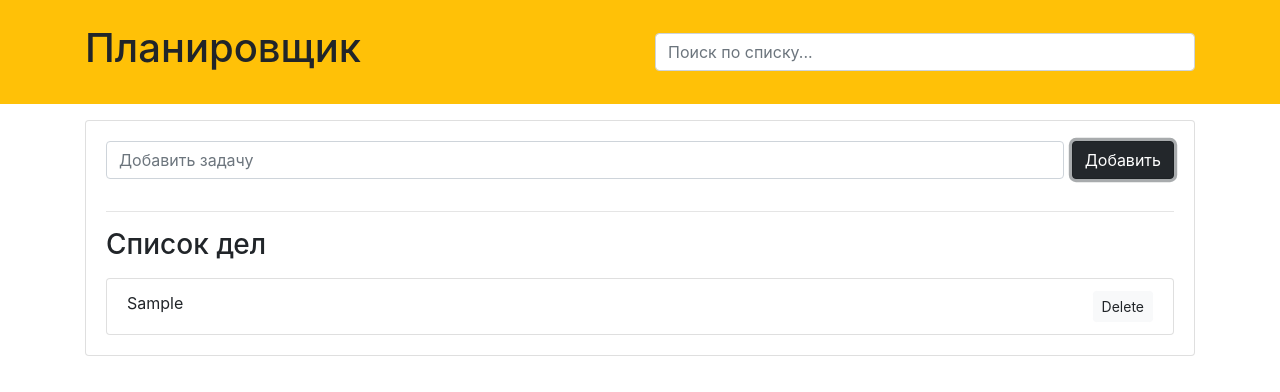
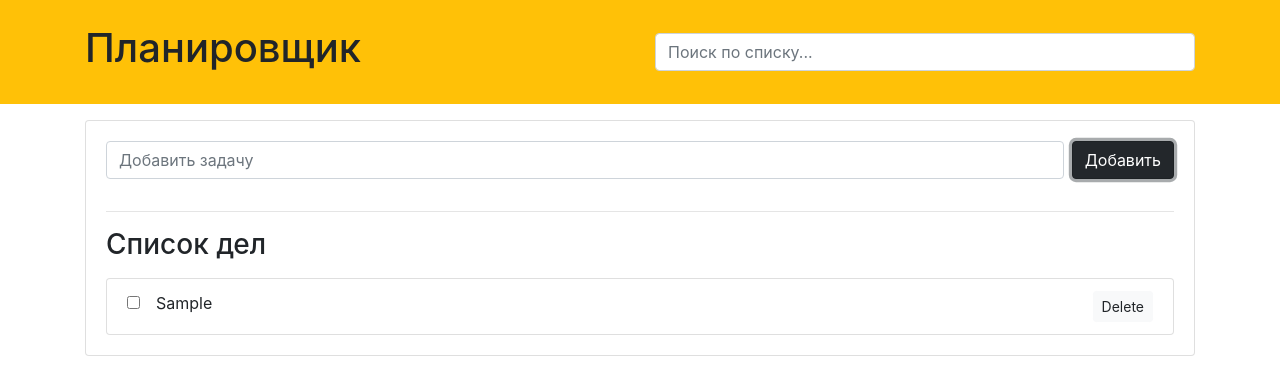
Before and after one commit to pv18/todo_web_cademy, a React (Create React App) app: page / in a window 1280 px wide. Both pictures are taken after typing "Sample" into the empty fields and a click on the input "Добавить". Shown: the top 392 px of the page. Built offline with nearby package versions, Linux system fonts and the light colour scheme; no server answers.

Commit message:
added ChangeCompleted function

```diff
--- a/src/pages/Todo.tsx
+++ b/src/pages/Todo.tsx
@@ -32,6 +32,11 @@ export const Todo = () => {
             return todos
         }
     }
+    const changeCompleted = (id: number) => {
+        setTodos(todos.map(todo =>
+            (todo.id !== id) ? todo : {...todo, completed: !todo.completed}
+        ))
+    }
 
     async function fetchTodos() {
         try {
@@ -51,6 +56,7 @@ export const Todo = () => {
             <TodoMain todos={filteredTodos}
                       addTodo={addTodo}
                       removeTodo={removeTodo}
+                      changeCompleted={changeCompleted}
             />
         </>
     );
--- a/src/pages/components/TodoItem.tsx
+++ b/src/pages/components/TodoItem.tsx
@@ -4,23 +4,30 @@ import {ITodo} from '../Todo';
 interface ITodoItemPropsType {
     todo: ITodo
     removeTodo: (id: number) => void
+    changeCompleted: (id: number) => void
 }
 
 export const TodoItem: FC<ITodoItemPropsType> = (
     {
         todo,
-        removeTodo
+        removeTodo,
+        changeCompleted
     }
 ) => {
     // Functions
-    const handlerClick = () => {
-        removeTodo(todo.id)
-    }
+    const handlerClick = () => removeTodo(todo.id)
+    const handlerChange = () => changeCompleted(todo.id)
+
     return (
         <li className="list-group-item">
+            <input
+                type="checkbox"
+                className="mr-3"
+                checked={todo.completed}
+                onChange={handlerChange}
+            />
             {todo.title}
             <button
-                data-action="delete"
                 type="button"
                 className="btn btn-light btn-sm float-right"
                 onClick={handlerClick}
--- a/src/pages/components/TodoList.tsx
+++ b/src/pages/components/TodoList.tsx
@@ -5,12 +5,15 @@ import {TodoItem} from './TodoItem';
 interface ITodoListPropsType {
     todos: ITodo[]
     removeTodo: (id: number) => void
+    changeCompleted: (id: number) => void
+
 }
 
 export const TodoList: FC<ITodoListPropsType> = (
     {
         todos,
         removeTodo,
+        changeCompleted
     }
 ) => {
     // Components before rendering
@@ -18,6 +21,7 @@ export const TodoList: FC<ITodoListPropsType> = (
         return <TodoItem key={todo.id}
                          todo={todo}
                          removeTodo={removeTodo}
+                         changeCompleted={changeCompleted}
             />
 
     })
--- a/src/pages/components/TodoMain.tsx
+++ b/src/pages/components/TodoMain.tsx
@@ -7,13 +7,15 @@ interface ITodoMainPropsType {
     todos: ITodo[]
     addTodo: (title: string) => void
     removeTodo: (id: number) => void
+    changeCompleted: (id: number) => void
 }
 
 export const TodoMain: FC<ITodoMainPropsType> = (
     {
         todos,
         addTodo,
-        removeTodo
+        removeTodo,
+        changeCompleted
     }
 ) => {
     return (
@@ -25,6 +27,7 @@ export const TodoMain: FC<ITodoMainPropsType> = (
                     ? <h1 className="title mb-3">Нет To Do !!!</h1>
                     : <TodoList todos={todos}
                                 removeTodo={removeTodo}
+                                changeCompleted={changeCompleted}
                     />
                 }
             </div>
```
